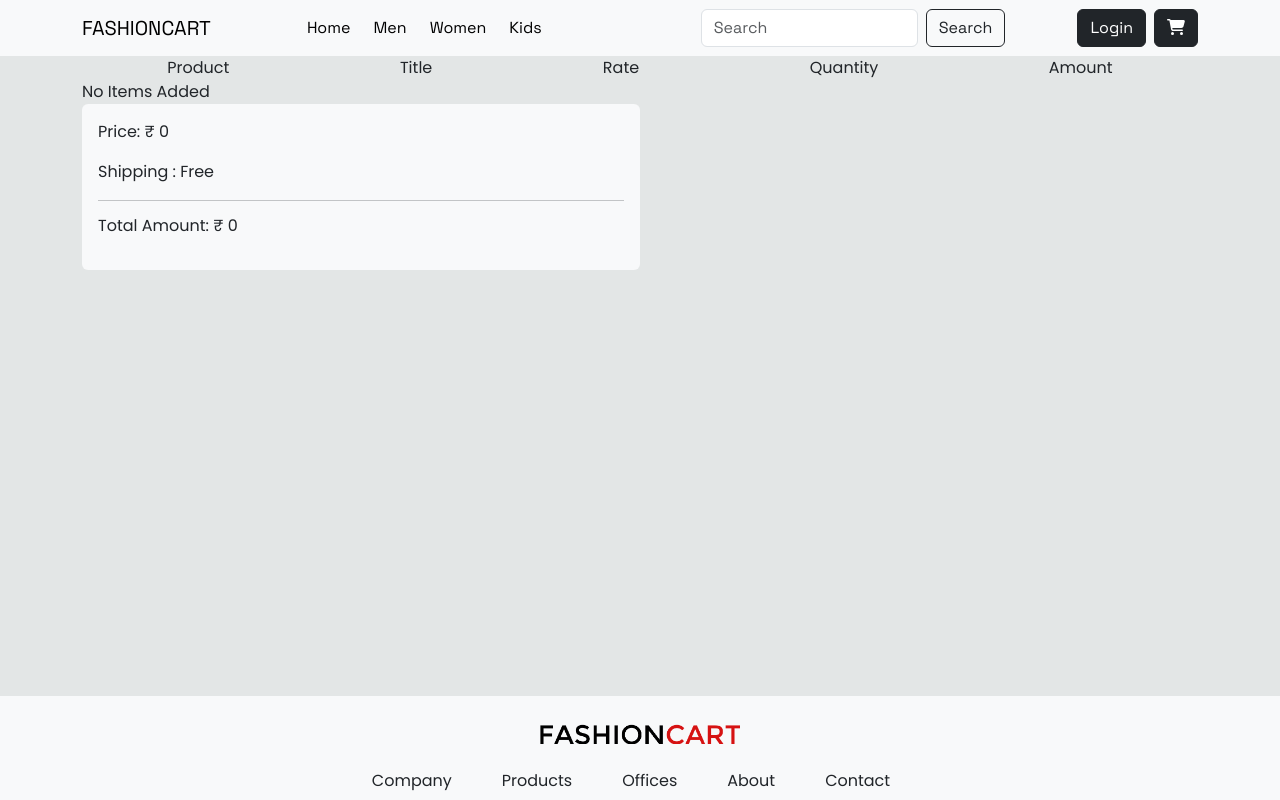
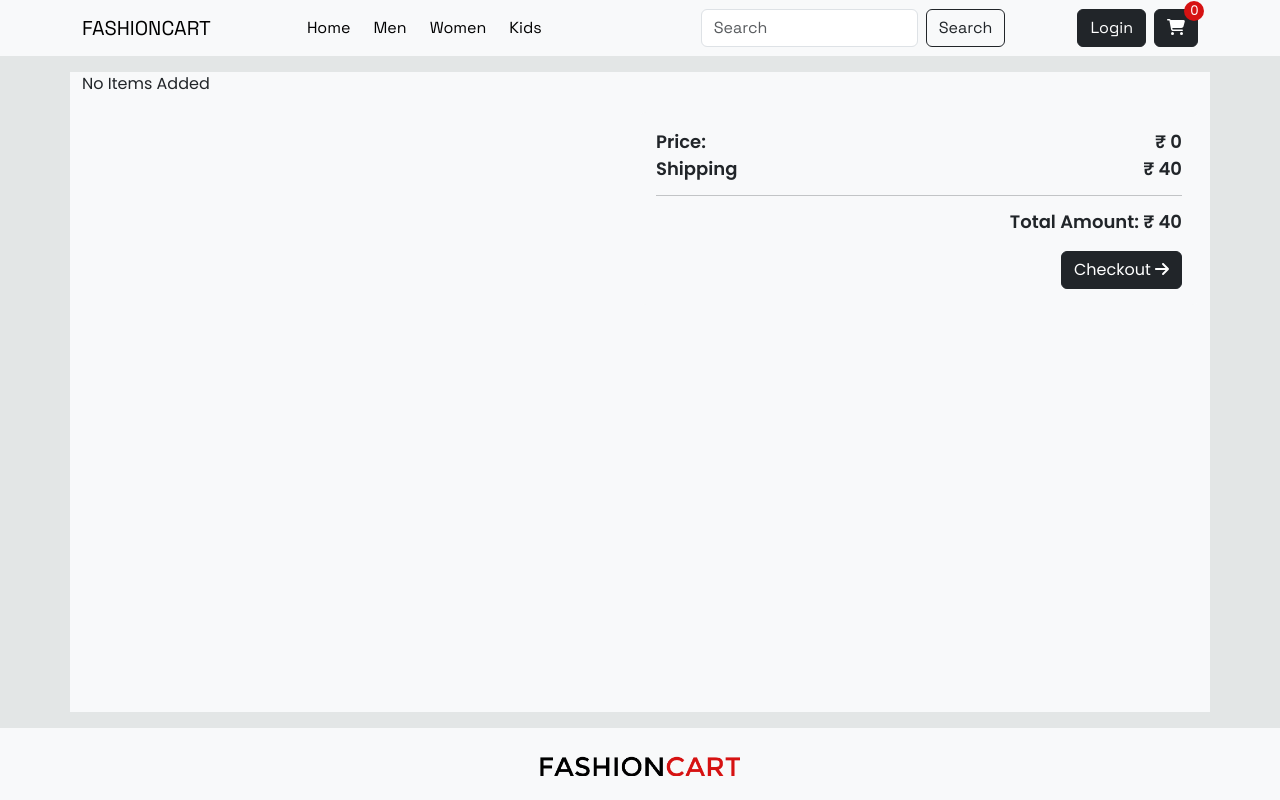
Before and after one commit to deepan-2002/react-ecommerce, a React (Create React App) app: page /cart in a window 1280 px wide. Shown: the top 800 px of the page. Built offline with nearby package versions, Linux system fonts and the light colour scheme.

Commit message:
Cart Components  Modified

```diff
--- a/src/Assets/Data/all_product.js
+++ b/src/Assets/Data/all_product.js
@@ -230,7 +230,7 @@ let all_product = [
   },
   {
     id: 25,
-    name: "Boys Orange Colourblocked Hooded Sweatshirt",
+    name: "Boys Orange color blocked Hooded Sweatshirt",
     category: "kids",
     image: p25_img,
     new_price: 85.0,
@@ -238,7 +238,7 @@ let all_product = [
   },
   {
     id: 26,
-    name: "Boys Orange Colourblocked Hooded Sweatshirt",
+    name: "Boys Orange color blocked Hooded Sweatshirt",
     category: "kids",
     image: p26_img,
     new_price: 85.0,
@@ -246,7 +246,7 @@ let all_product = [
   },
   {
     id: 27,
-    name: "Boys Orange Colourblocked Hooded Sweatshirt",
+    name: "Boys Orange color blocked Hooded Sweatshirt",
     category: "kids",
     image: p27_img,
     new_price: 85.0,
@@ -254,7 +254,7 @@ let all_product = [
   },
   {
     id: 28,
-    name: "Boys Orange Colourblocked Hooded Sweatshirt",
+    name: "Boys Orange color blocked Hooded Sweatshirt",
     category: "kids",
     image: p28_img,
     new_price: 85.0,
@@ -262,7 +262,7 @@ let all_product = [
   },
   {
     id: 29,
-    name: "Boys Orange Colourblocked Hooded Sweatshirt",
+    name: "Boys Orange color blocked Hooded Sweatshirt",
     category: "kids",
     image: p29_img,
     new_price: 85.0,
@@ -270,7 +270,7 @@ let all_product = [
   },
   {
     id: 30,
-    name: "Boys Orange Colourblocked Hooded Sweatshirt",
+    name: "Boys Orange color blocked Hooded Sweatshirt",
     category: "kids",
     image: p30_img,
     new_price: 85.0,
@@ -278,7 +278,7 @@ let all_product = [
   },
   {
     id: 31,
-    name: "Boys Orange Colourblocked Hooded Sweatshirt",
+    name: "Boys Orange color blocked Hooded Sweatshirt",
     category: "kids",
     image: p31_img,
     new_price: 85.0,
@@ -286,7 +286,7 @@ let all_product = [
   },
   {
     id: 32,
-    name: "Boys Orange Colourblocked Hooded Sweatshirt",
+    name: "Boys Orange color blocked Hooded Sweatshirt",
     category: "kidss",
     image: p32_img,
     new_price: 85.0,
@@ -294,7 +294,7 @@ let all_product = [
   },
   {
     id: 33,
-    name: "Boys Orange Colourblocked Hooded Sweatshirt",
+    name: "Boys Orange color blocked Hooded Sweatshirt",
     category: "kids",
     image: p33_img,
     new_price: 85.0,
@@ -302,7 +302,7 @@ let all_product = [
   },
   {
     id: 34,
-    name: "Boys Orange Colourblocked Hooded Sweatshirt",
+    name: "Boys Orange color blocked Hooded Sweatshirt",
     category: "kids",
     image: p34_img,
     new_price: 85.0,
@@ -310,7 +310,7 @@ let all_product = [
   },
   {
     id: 35,
-    name: "Boys Orange Colourblocked Hooded Sweatshirt",
+    name: "Boys Orange color blocked Hooded Sweatshirt",
     category: "kids",
     image: p35_img,
     new_price: 85.0,
@@ -318,7 +318,7 @@ let all_product = [
   },
   {
     id: 36,
-    name: "Boys Orange Colourblocked Hooded Sweatshirt",
+    name: "Boys Orange color blocked Hooded Sweatshirt",
     category: "kids",
     image: p36_img,
     new_price: 85.0,
--- a/src/Context/ShopContext.js
+++ b/src/Context/ShopContext.js
@@ -45,6 +45,16 @@ const ContextProvider = (props) => {
         return totalAmount
     }
 
+    const getNoOfCartItem=()=>{
+        let quantity = 0
+        for (let item in cartItems) {
+            if (cartItems[item] > 0) {
+                quantity +=  cartItems[item]
+            }
+        }
+        return quantity
+    }
+
     // Search Form
     const [searchQuery, setSearchQuery] = useState('')
     const [currentPath, setCurrentPath] = useState('')
@@ -56,9 +66,7 @@ const ContextProvider = (props) => {
 
     const filteredItems = all_product.filter((product) => product.name.toLowerCase().includes(searchQuery.toLowerCase()) || product.category.toLowerCase().includes(searchQuery.toLowerCase()))
 
-    const storedItems = JSON.parse(localStorage.getItem('cart-items')) || getDefaultCart()
-
-    const ContextValue = { all_product, cartItems, searchQuery, currentPath, filteredItems, storedItems, addToCart, removeFromCart, getTotalCartItem, handleSearch }
+    const ContextValue = { all_product, cartItems, searchQuery, currentPath, filteredItems, addToCart, removeFromCart, getTotalCartItem, handleSearch,getNoOfCartItem }
 
 
     return (
--- a/src/components/CartItems/CartItems.css
+++ b/src/components/CartItems/CartItems.css
@@ -1,25 +1,60 @@
-.cart-page{
+.cart-page {
     min-height: 80vh;
 }
 
 .cart-page .cart-items {
+    gap: 10px;
+    padding: 20px;
     display: flex;
     align-items: center;
-    justify-content: space-between;
-    font-size: smaller;
-    margin-bottom: 20px;
-    background: #fff;
+    justify-content: space-evenly;
 }
 
-.cart-page .cart-img{
+.cart-page .cart-items .cart-title {
+    font-size: 18px;
+    font-weight: 600;
+}
+
+.cart-page .cart-img {
     width: 200px;
 }
 
-.add-btn-container{
+.cart-page .cart-items .cart-price::before {
+    content: 'Price: ';
+}
+
+.cart-page .cart-items .item-total::before {
+    content: 'Total: ';
+}
+
+.cart-page .total-flex {
+    display: flex;
+    justify-content: space-between;
+}
+
+.cart-page .total-cart-container {
+    font-weight: 600;
+    font-size: large
+}
+
+.add-btn-container {
     display: flex;
     gap: 15px;
 }
 
-.total-cart-container{
-    bottom: 130px;
+@media only screen and (max-width: 600px) {
+    .cart-page .cart-items {
+        flex-direction: column;
+        justify-content: center;
+        text-align: center;
+    }
+    .cart-page .cart-img{
+        width: 50%;
+    }
 }
+
+@media only screen and (min-width: 600px) and (max-width: 1200px) {
+    .cart-page .cart-items .cart-title {
+        width: 25%;
+    }
+}
--- a/src/components/CartItems/CartItems.js
+++ b/src/components/CartItems/CartItems.js
@@ -3,13 +3,29 @@ import { ShopContext } from '../../Context/ShopContext';
 import './CartOffcanvas.css';
 import './CartItems.css';
 import { FontAwesomeIcon } from '@fortawesome/react-fontawesome';
-import { faMinus, faPlus } from '@fortawesome/free-solid-svg-icons';
+import { faArrowRight, faMinus, faPlus } from '@fortawesome/free-solid-svg-icons';
 import { Button, ButtonGroup } from 'react-bootstrap';
 
 const CartItems = () => {
-    const { all_product, addToCart, removeFromCart, cartItems: storedItems, getTotalCartItem } = useContext(ShopContext);
+    const { all_product, addToCart, removeFromCart, cartItems, getTotalCartItem } = useContext(ShopContext);
 
-    const noItemsAdded = Object.values(storedItems).every(quantity => quantity === 0);
+    const noItemsAdded = Object.values(cartItems).every(quantity => quantity === 0);
+
+    const ShippingPrice = () =>{
+        const totalPrice = getTotalCartItem()
+        if (totalPrice < 500){
+            return '₹ 40'
+        }
+        else return 'Free'
+    }
+
+    const TotalPrice=()=>{
+        let totalPrice = getTotalCartItem()
+        if (totalPrice < 500){
+            return totalPrice + 40
+        }
+        else return totalPrice
+    }
 
     return (
         <>
@@ -17,27 +33,27 @@ const CartItems = () => {
                 <p>No Items Added</p>
             ) : (
                 all_product.map((e) => {
-                    if (storedItems[e.id] > 0) {
+                    if (cartItems[e.id] > 0) {
                         return (
                             <div className='cart' key={e.id}>
                                 <div className='cart-items'>
                                     <img src={e.image} alt={e.name} className='cart-img' />
-                                    <p className='cart-title w-25'>{e.name}</p>
+                                    <p className='cart-title'>{e.name}</p>
                                     <p className='cart-price'>₹ {e.new_price}</p>
-                                    <ButtonGroup>
+                                    <ButtonGroup size='sm'>
                                         <Button variant="dark" onClick={() => removeFromCart(e.id)}>
                                             <FontAwesomeIcon icon={faMinus} />
                                         </Button>
                                         <Button variant='dark'>
-                                            {storedItems[e.id]}
+                                            {cartItems[e.id]}
                                         </Button>
                                         <Button variant="dark" onClick={() => addToCart(e.id)}>
                                             <FontAwesomeIcon icon={faPlus} />
                                         </Button>
                                     </ButtonGroup>
-                                    <p className='item-total'>₹ {e.new_price * storedItems[e.id]}</p>
+                                    <p className='item-total'>₹ {e.new_price * cartItems[e.id]}</p>
                                 </div>
-                                <hr/>
+                                <hr />
                             </div>
                         );
                     }
@@ -45,15 +61,19 @@ const CartItems = () => {
                 })
             )}
 
-            <div className='total-cart-container bg-light rounded p-3 mb-3 col-6'>
-                <p>Price: ₹ {getTotalCartItem()}</p>
-                <p>Shipping : Free</p>
-                <hr/>
-                <p>Total Amount: ₹ {getTotalCartItem()}</p>
+            <div className='total-cart-container bg-light rounded p-3 mb-3 offset-md-6 col-12 col-md-6 text-end'>
+                <div className='total-flex'>
+                    <p>Price: </p>
+                    <p>₹ {getTotalCartItem()}</p>
+                </div>
+                <div className='total-flex'>
+                    <p>Shipping</p>
+                    <p>{ShippingPrice()}</p>
+                </div>
+                <hr />
+                <p>Total Amount: ₹ {TotalPrice()}</p>
+                <Button variant='dark'>Checkout <FontAwesomeIcon icon={faArrowRight}/></Button>
             </div>
-
-
-
         </>
     );
 };
--- a/src/components/CartItems/CartOffcanvas.css
+++ b/src/components/CartItems/CartOffcanvas.css
@@ -12,6 +12,10 @@
 
 .offcanvas .cart-price{
     display: none;
+}
+
+.offcanvas .cart-title{
+    width: 25%;
 }
 
 .offcanvas .view-cart{
--- a/src/components/Menu/Menu.css
+++ b/src/components/Menu/Menu.css
@@ -16,3 +16,21 @@
 .navbar-nav .active{
     color: var(--primary) !important;
 }
+
+.navbar .cart-btn{
+    position: relative;
+}
+
+.navbar .item-count{
+    font-family: "Poppins", sans-serif;
+    text-align: center;
+    font-size: smaller;
+    background: var(--primary);
+    height: 20px;
+    width: 20px;
+    color: #fff;
+    border-radius: 50%;
+    position: absolute;
+    bottom: 70%;
+    left: 70%;
+}
--- a/src/components/Menu/Menu.js
+++ b/src/components/Menu/Menu.js
@@ -9,7 +9,7 @@ import SearchBar from "../SearchBar/SearchBar";
 import { ShopContext } from "../../Context/ShopContext";
 
 function Menu() {
-  const { getTotalCartItem } = useContext(ShopContext)
+  const { getTotalCartItem, getNoOfCartItem } = useContext(ShopContext)
   const [show, setShow] = useState(false);
   const handleClose = () => setShow(false);
   const handleShow = () => {
@@ -31,9 +31,13 @@ function Menu() {
             {/* <img src={fashioncart} alt="fashion-cart" width={'150px'} /> */}
             FASHIONCART
           </Navbar.Brand>
-          <Button variant="dark" className="ms-auto order-lg-2" onClick={handleShow}>
+          <Button variant="dark" className="ms-auto order-lg-2 cart-btn" onClick={handleShow}>
             <FontAwesomeIcon icon={faCartShopping} />
+            <div className="item-count">
+              {getNoOfCartItem()}
+          </div>
           </Button>
+
           <Navbar.Toggle aria-controls="basic-navbar-nav" className="ms-2 order-lg-1" onClick={() => setExpanded(!expanded)} />
           <Navbar.Collapse id="basic-navbar-nav">
             <Nav className="m-auto">
--- a/src/pages/Cart/Cart.js
+++ b/src/pages/Cart/Cart.js
@@ -4,14 +4,7 @@ import CartItems from '../../components/CartItems/CartItems'
 const Cart = () => {
     return (
         <>
-            <div className='cart-page container'>
-                <div className='d-flex justify-content-around'>
-                    <p>Product</p>
-                    <p>Title</p>
-                    <p>Rate</p>
-                    <p>Quantity</p>
-                    <p>Amount</p>
-                </div>
+            <div className='cart-page container bg-light my-3'>
                 <CartItems />
             </div>
         </>
```
